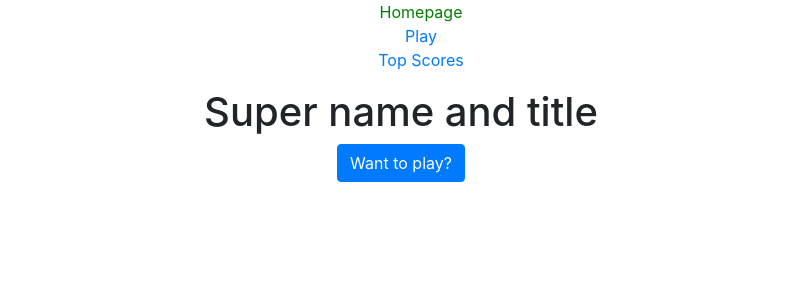
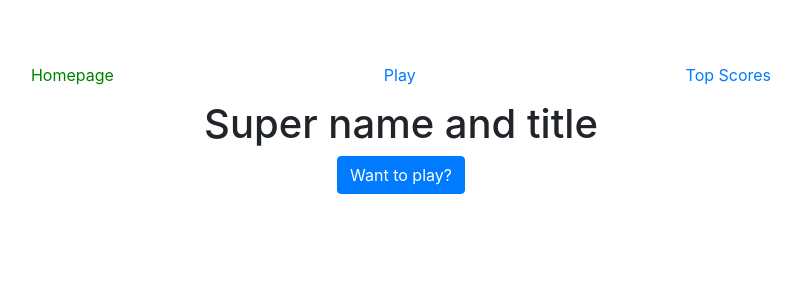
Before and after one commit to atowarek/fspt2-mvp-flashcards, a React (Create React App) app in the folder client/: page / in a window 1280 px wide. Shown: the top 300 px of the page, without its empty margins (239-1041 px from the left). Built offline with nearby package versions, Linux system fonts and the light colour scheme; no server answers.

Commit message:
first commit

```diff
--- a/client/src/App.css
+++ b/client/src/App.css
@@ -1,5 +1,6 @@
 .App {
   text-align: center;
+  margin: 50px auto;
 }
 
 ul {
@@ -10,6 +11,15 @@ ul {
   color: green;
 }
 
+.nav {
+  display: flex;
+  justify-content: space-evenly;
+  align-items: center;
+  /*margin: 40px auto;
+  /* border: 1px solid lightblue; */
+  height: 50px;
+  width: 100%;
+}
 /*
 .App-logo {
   height: 40vmin;
--- a/client/src/App.js
+++ b/client/src/App.js
@@ -2,7 +2,7 @@ import React from 'react'
 import './App.css'
 import { v4 as uuidv4 } from 'uuid'
 import { BrowserRouter as Router, Switch, Route } from 'react-router-dom'
-import HomePage from './components/home'
+import HomePage from './components/home-page'
 import TopScores from './components/top-scores'
 import Game from './components/game'
 import Navbar from './components/navbar'
@@ -60,7 +60,7 @@ class App extends React.Component {
     fetch(`https://opentdb.com/api.php?amount=${amount}&category=${categories}&type=multiple`, params)
       .then(response => response.json())
       .then(response => {
-        const cardsTrivia = response.results.map((card, index) => {
+        const cardsTrivia = response.results.map(card => {
           const answer = card.correct_answer
           const choices = [...card.incorrect_answers, answer]
           return {
@@ -70,7 +70,7 @@ class App extends React.Component {
             choices: choices.sort(() => Math.random() - 0.5),
           }
         })
-        console.log(cardsTrivia)
+        //console.log(cardsTrivia)
         this.setState({
           cards: cardsTrivia,
           user: user,
@@ -88,12 +88,9 @@ class App extends React.Component {
       <div className='App'>
         <Router>
           <Navbar />
-
           <Switch>
-            <Route exact path='/'>
-              <HomePage />
-            </Route>
-            <Route exact path='/game'>
+            <Route exact path='/' component={HomePage}></Route>
+            <Route exact path='/game' component={Game}>
               <Game
                 cards={cards}
                 categories={categories}
@@ -102,7 +99,7 @@ class App extends React.Component {
                 onDisplayCards={this.handleDisplayCards}
               />
             </Route>
-            <Route path='/topscores'>
+            <Route path='/topscores' component={TopScores}>
               <TopScores games={games} />
             </Route>
           </Switch>
--- a/client/src/components/flashcard.jsx
+++ b/client/src/components/flashcard.jsx
@@ -1,14 +1,52 @@
 import React from 'react'
+import { CardSubtitle } from 'reactstrap'
 
-const Flashcard = ({ question, choices, answer }) => {
+class Flashcard extends React.Component {
+  constructor(props) {
+    super(props)
+    this.state = {
+      //questionCounter: 0,
+      // choices: [],
+      // answer: '',
+      question: '',
+      score: 0,
+      //currentQuestion: '',
+    }
+  }
+
+  // showCard = () => {
+  //   const { cards } = this.props
+  //   cards.map(card => {
+  //     //const currentQuestion = cards[Math.floor(Math.random() * cards.length)]
+
+  //     this.setState({
+  //       question: card.question,
+  //       // choices: card[0].choices,
+  //       // answer: card[id].answer,
+  //     })
+  //   })
+  // }
+  // const questionCounter = 0
+  // const currentQuestion = question[questionCounter]
+
+  render() {
+    const { cards } = this.props
+
     return (
       <div>
-      <h3>{question} </h3>
+        {cards.map(card => {
+          //const currentQuestion = cards[Math.floor(Math.random() * cards.length)]
+          return (
+            <div key={card.id}>
+              <span>{card.question}</span>
               <ul>
-        <li>{choices}</li>
+                <li>{card.choices}</li>
               </ul>
             </div>
           )
+        })}
+      </div>
+    )
   }
-
+}
 export default Flashcard
--- a/client/src/components/form.jsx
+++ b/client/src/components/form.jsx
@@ -26,7 +26,7 @@ class Form extends React.Component {
     onDisplayCards(categories, user, amount)
 
     this.setState({
-      amount: 0,
+      amount: '',
       user: '',
       categories: [],
     })
@@ -59,7 +59,7 @@ class Form extends React.Component {
         <label>Number of questions:</label>
         <input type='number' name='amount' value={amount} onChange={this.handleChange} min='1' max='50' />
         <div>
-          <button>Let's play</button>
+          <button>Go!</button>
         </div>
       </form>
     )
--- a/client/src/components/game.jsx
+++ b/client/src/components/game.jsx
@@ -8,9 +8,9 @@ const Game = ({ cards, categories, onDisplayCards }) => {
   }
   return (
     <div>
-      <h1>Play the game</h1>
+      <h1>Let's play</h1>
       <Form categories={categories} onDisplayCards={handleDisplayCards} />
-
+      {/*
       {cards.map(card => {
         return (
           <Flashcard
@@ -22,8 +22,8 @@ const Game = ({ cards, categories, onDisplayCards }) => {
             onDisplayCards={handleDisplayCards}
           />
         )
-      })}
-      {/* <Flashcard cards={cards} onDisplayCards={handleDisplayCards} /> */}
+      })} */}
+      <Flashcard cards={cards} onDisplayCards={handleDisplayCards} />
     </div>
   )
 }
--- a/client/src/components/navbar.jsx
+++ b/client/src/components/navbar.jsx
@@ -4,23 +4,23 @@ import { NavLink } from 'react-router-dom'
 class Navbar extends React.Component {
   render() {
     return (
-      <ul>
-        <li>
+      <div className='nav'>
+        <div>
           <NavLink exact activeClassName='active-page' to='/'>
             Homepage
           </NavLink>
-        </li>
-        <li>
+        </div>
+        <div>
           <NavLink exact activeClassName='active-page' to='/game'>
             Play
           </NavLink>
-        </li>
-        <li>
+        </div>
+        <div>
           <NavLink activeClassName='active-page' to='/topscores'>
             Top Scores
           </NavLink>
-        </li>
-      </ul>
+        </div>
+      </div>
     )
   }
 }
```
Also changed, not shown: client/src/components/home-page.jsx (renamed from client/src/components/home.jsx). Lines whose indentation alone changed are shown as unchanged.
